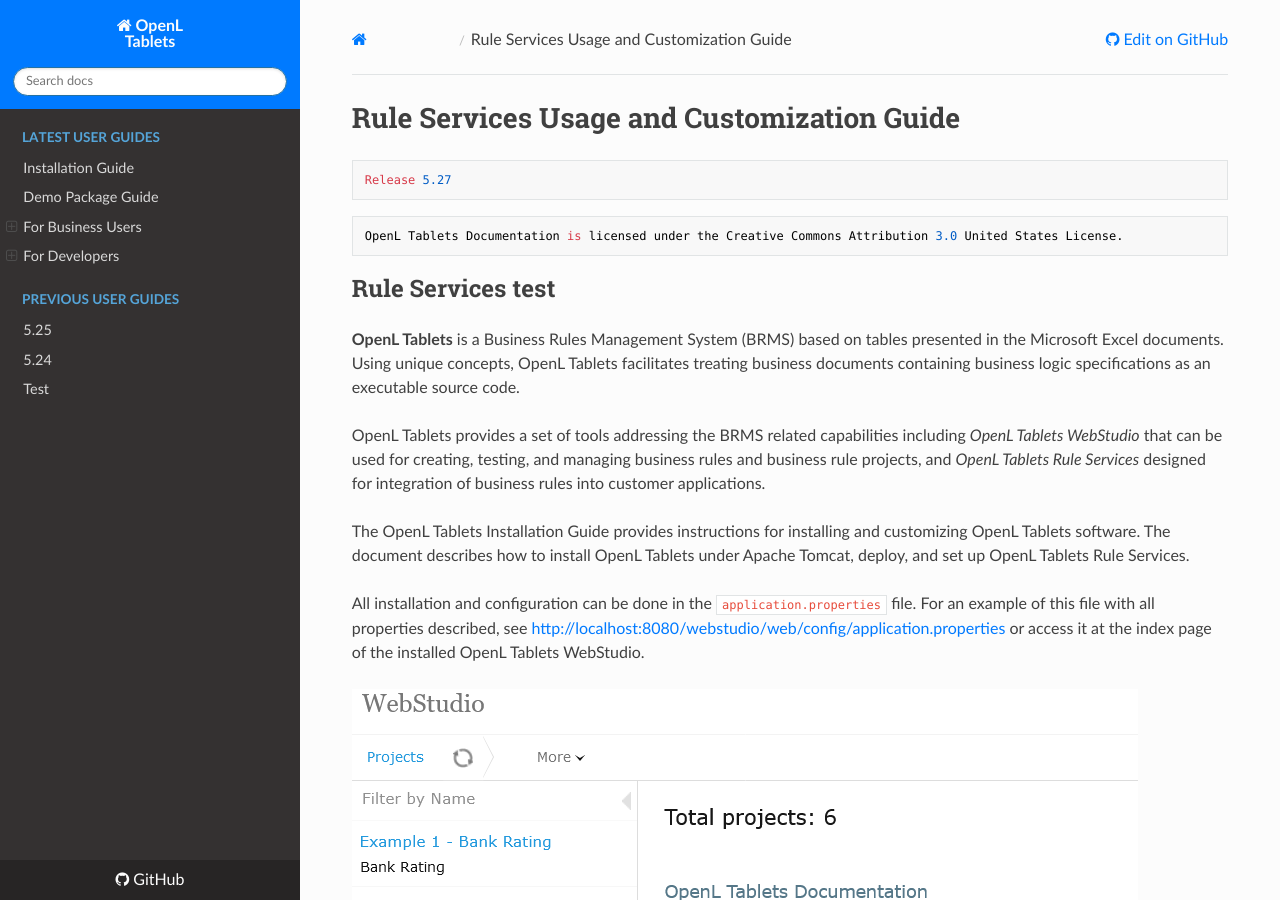
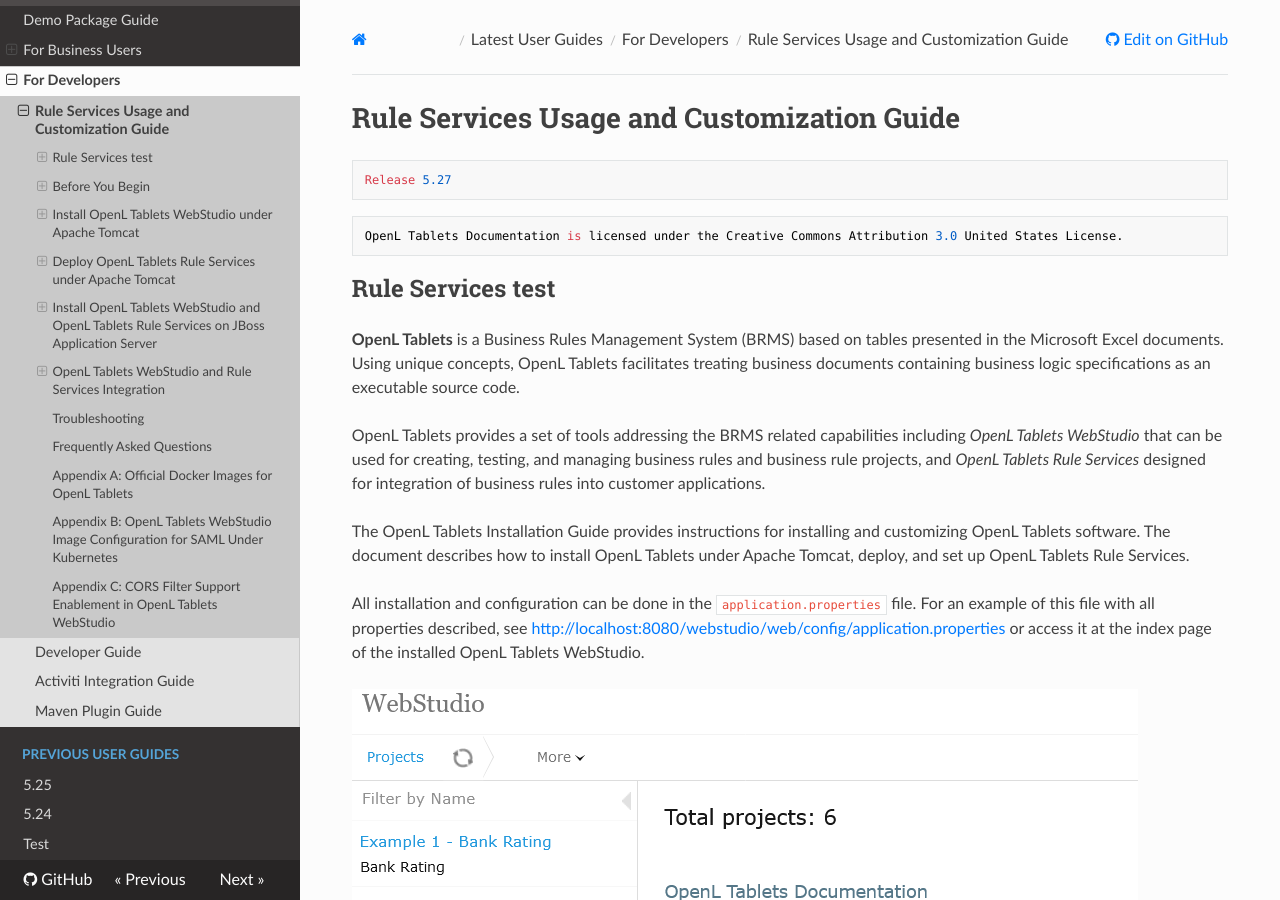
Before and after one commit to WWmonster/MarkdownTest, an MkDocs documentation site: the page built from docs/documentation/guides/rule_services_usage_and_customization_guide.md, in a window 1280 px wide and 900 px high. Built offline with MkDocs 1.6.1, drawn with Linux system fonts in a browser that asks for light colours; nearby versions of some CDN libraries.

Commit message:
Update mkdocs.yml

```diff
--- a/mkdocs.yml
+++ b/mkdocs.yml
@@ -8,7 +8,7 @@ nav:
       - Reference Guide: documentation/guides/reference_guide.md
       - WebStudio User Guide: documentation/guides/webstudio_user_guide.md
     - For Developers:
-      - Rule Services Usage and Customization Guide: documentation/guides/rule_services_and_customization_guide.md
+      - Rule Services Usage and Customization Guide: documentation/guides/rule_services_usage_and_customization_guide.md
       - Developer Guide: documentation/guides/developer_guide.md
       - Activiti Integration Guide: documentation/guides/activiti_integration_guide.md
       - Maven Plugin Guide: documentation/guides/maven_plugin_guide.md
```
